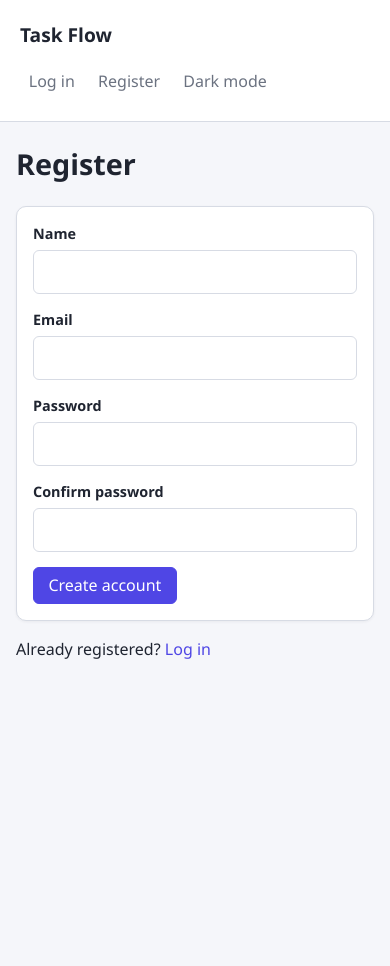
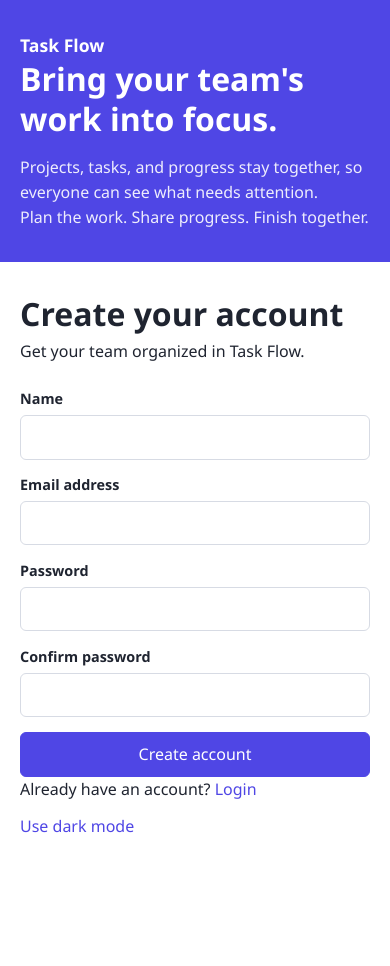
Before and after one commit to rin-n-bot/taskflow-task-management-system, a PHP site: page /pages/register.php in a window 390 px wide. After the commit the page ends 833 px from the top, so only its background shows below. Run offline with PHP 8.4, Linux system fonts and the light colour scheme.

Commit message:
Update auth layouts and remove sample seed data

```diff
--- a/assets/css/style.css
+++ b/assets/css/style.css
@@ -1,4 +1,4 @@
-/* Task Flow: shared styles. Only classes listed in AGENTS.md are used. */
+/* Theme colors */
 
 body.theme-light {
     --bg: #f5f6fa;
@@ -32,6 +32,7 @@ body.theme-dark {
     --info-soft: #1c2740;
 }
 
+/* Base typography and links */
 * {
     box-sizing: border-box;
 }
@@ -69,6 +70,7 @@ p {
     margin: 0 0 0.75rem;
 }
 
+/* Page layout and sidebar */
 .container {
     width: 100%;
     max-width: 960px;
@@ -149,6 +151,7 @@ p {
     width: 100%;
 }
 
+/* Form panels */
 main > form:not(.row) {
     width: 100%;
     max-width: 640px;
@@ -159,6 +162,7 @@ main > form:not(.row) {
     box-shadow: 0 1px 3px rgb(31 36 48 / 6%);
 }
 
+/* Profile avatar */
 main > img[alt="Current profile avatar"] {
     width: 6rem;
     height: 6rem;
@@ -166,6 +170,7 @@ main > img[alt="Current profile avatar"] {
     object-fit: cover;
 }
 
+/* Focus indicators and buttons */
 a:focus-visible,
 button:focus-visible {
     outline: 3px solid var(--primary);
@@ -211,6 +216,7 @@ button:focus-visible {
     opacity: 0.9;
 }
 
+/* Form fields and validation */
 .field {
     display: flex;
     flex-direction: column;
@@ -266,6 +272,7 @@ button:focus-visible {
     font-size: 0.85rem;
 }
 
+/* Data tables */
 .table {
     width: 100%;
     border-collapse: collapse;
@@ -295,6 +302,7 @@ button:focus-visible {
     border-bottom: 0;
 }
 
+/* Task priority and status badges */
 .badge-low,
 .badge-medium,
 .badge-high,
@@ -330,6 +338,7 @@ button:focus-visible {
     color: var(--muted);
 }
 
+/* Alerts and empty states */
 .alert-success,
 .alert-error,
 .alert-info {
@@ -359,11 +368,13 @@ button:focus-visible {
     text-align: center;
 }
 
+/* Overdue task indicator */
 .is-overdue {
     color: var(--danger);
     font-weight: 600;
 }
 
+/* Dashboard summary cards */
 .content > main > section > .row {
     align-items: stretch;
 }
@@ -390,6 +401,92 @@ button:focus-visible {
     line-height: 1.2;
 }
 
+/* Authentication screens */
+body#auth-page .layout {
+    display: block;
+    min-height: 100vh;
+}
+
+body#auth-page .content {
+    min-height: 100vh;
+}
+
+body#auth-page main#auth-main {
+    display: grid;
+    grid-template-columns: minmax(0, 1.04fr) minmax(0, 0.96fr);
+    gap: 0;
+    width: 100%;
+    max-width: none;
+    min-height: 100vh;
+    margin: 0;
+    padding: 0;
+}
+
+body#auth-page main#auth-main > section {
+    display: flex;
+    flex-direction: column;
+    justify-content: center;
+    min-width: 0;
+    padding: clamp(2rem, 6vw, 5rem);
+}
+
+body#auth-page main#auth-main > section:first-child {
+    justify-content: space-between;
+    background: var(--primary);
+    color: var(--primary-text);
+}
+
+body#auth-page main#auth-main > section:first-child > a {
+    align-self: flex-start;
+    color: inherit;
+    font-size: 1.1rem;
+}
+
+body#auth-page main#auth-main > section:first-child h1 {
+    max-width: 34rem;
+    margin-bottom: 1rem;
+    font-size: clamp(2rem, 3.4vw, 3rem);
+}
+
+body#auth-page main#auth-main > section:first-child p {
+    max-width: 36rem;
+    margin-bottom: 0;
+    opacity: 0.9;
+}
+
+body#auth-page main#auth-main > section:last-child {
+    align-items: center;
+    background: var(--surface);
+}
+
+body#auth-page main#auth-main > section:last-child > div {
+    width: 100%;
+    max-width: 420px;
+}
+
+body#auth-page main#auth-main > section:last-child h2 {
+    margin-bottom: 0.35rem;
+    font-size: 2rem;
+}
+
+body#auth-page #auth-form {
+    width: 100%;
+    max-width: none;
+    margin-top: 1.5rem;
+    padding: 0;
+    border: 0;
+    border-radius: 0;
+    background: transparent;
+    box-shadow: none;
+}
+
+body#auth-page #auth-form > .btn {
+    display: block;
+    width: 100%;
+    padding: 0.75rem 1rem;
+}
+
+/* Small-screen layout */
 @media (max-width: 760px) {
     .layout {
         display: block;
@@ -416,4 +513,24 @@ button:focus-visible {
     main > form:not(.row) {
         padding: 1rem;
     }
+
+    body#auth-page main#auth-main {
+        grid-template-columns: minmax(0, 1fr);
+    }
+
+    body#auth-page main#auth-main > section {
+        padding: 2rem 1.25rem;
+    }
+
+    body#auth-page main#auth-main > section:first-child {
+        min-height: 260px;
+    }
+
+    body#auth-page main#auth-main > section:first-child h1 {
+        font-size: 2rem;
+    }
+
+    body#auth-page main#auth-main > section:last-child {
+        min-height: 540px;
+    }
 }
--- a/includes/header.php
+++ b/includes/header.php
@@ -3,6 +3,7 @@
 require_once BASE_PATH . '/includes/auth.php';
 
 $page_title = $page_title ?? 'Task Flow';
+$is_auth_page = in_array($page_title, ['Log in', 'Register'], true);
 
 // Theme preference comes from a cookie; only light or dark is accepted.
 $theme = 'light';
@@ -19,8 +20,9 @@ $next_theme = $theme === 'dark' ? 'light' : 'dark';
     <title><?php echo e($page_title); ?> | Task Flow</title>
     <link rel="stylesheet" href="<?php echo BASE_URL; ?>/assets/css/style.css">
 </head>
-<body class="theme-<?php echo e($theme); ?>">
+<body class="theme-<?php echo e($theme); ?>"<?php echo $is_auth_page ? ' id="auth-page"' : ''; ?>>
     <div class="layout">
+        <?php if (!$is_auth_page): ?>
             <aside class="sidebar">
                 <a href="<?php echo BASE_URL; ?>/index.php"><strong>Task Flow</strong></a>
 
@@ -43,6 +45,7 @@ $next_theme = $theme === 'dark' ? 'light' : 'dark';
                     </a>
                 </nav>
             </aside>
+        <?php endif; ?>
 
         <div class="content">
-            <main class="container stack">
+            <main class="container stack"<?php echo $is_auth_page ? ' id="auth-main"' : ''; ?>>
--- a/pages/register.php
+++ b/pages/register.php
@@ -54,24 +54,36 @@ $page_title = 'Register';
 require_once BASE_PATH . '/includes/header.php';
 ?>
 
-<h1>Register</h1>
+<section aria-labelledby="register-promo-heading">
+    <a href="<?php echo BASE_URL; ?>/index.php"><strong>Task Flow</strong></a>
+    <div>
+        <h1 id="register-promo-heading">Bring your team's work into focus.</h1>
+        <p>Projects, tasks, and progress stay together, so everyone can see what needs attention.</p>
+    </div>
+    <p>Plan the work. Share progress. Finish together.</p>
+</section>
+
+<section aria-labelledby="register-heading">
+    <div>
+        <h2 id="register-heading">Create your account</h2>
+        <p>Get your team organized in Task Flow.</p>
 
         <?php if (isset($errors['general'])): ?>
             <div class="alert-error"><?php echo e($errors['general']); ?></div>
         <?php endif; ?>
 
-<form method="post" action="<?php echo BASE_URL; ?>/pages/register.php">
+        <form id="auth-form" method="post" action="<?php echo BASE_URL; ?>/pages/register.php">
             <div class="field<?php echo isset($errors['name']) ? ' has-error' : ''; ?>">
                 <label for="name">Name</label>
-        <input type="text" id="name" name="name" value="<?php echo e($name); ?>">
+                <input type="text" id="name" name="name" autocomplete="name" value="<?php echo e($name); ?>">
                 <?php if (isset($errors['name'])): ?>
                     <span class="error"><?php echo e($errors['name']); ?></span>
                 <?php endif; ?>
             </div>
 
             <div class="field<?php echo isset($errors['email']) ? ' has-error' : ''; ?>">
-        <label for="email">Email</label>
-        <input type="email" id="email" name="email" value="<?php echo e($email); ?>">
+                <label for="email">Email address</label>
+                <input type="email" id="email" name="email" autocomplete="email" value="<?php echo e($email); ?>">
                 <?php if (isset($errors['email'])): ?>
                     <span class="error"><?php echo e($errors['email']); ?></span>
                 <?php endif; ?>
@@ -79,7 +91,7 @@ require_once BASE_PATH . '/includes/header.php';
 
             <div class="field<?php echo isset($errors['password']) ? ' has-error' : ''; ?>">
                 <label for="password">Password</label>
-        <input type="password" id="password" name="password">
+                <input type="password" id="password" name="password" autocomplete="new-password">
                 <?php if (isset($errors['password'])): ?>
                     <span class="error"><?php echo e($errors['password']); ?></span>
                 <?php endif; ?>
@@ -87,7 +99,7 @@ require_once BASE_PATH . '/includes/header.php';
 
             <div class="field<?php echo isset($errors['confirm']) ? ' has-error' : ''; ?>">
                 <label for="confirm">Confirm password</label>
-        <input type="password" id="confirm" name="confirm">
+                <input type="password" id="confirm" name="confirm" autocomplete="new-password">
                 <?php if (isset($errors['confirm'])): ?>
                     <span class="error"><?php echo e($errors['confirm']); ?></span>
                 <?php endif; ?>
@@ -96,6 +108,13 @@ require_once BASE_PATH . '/includes/header.php';
             <button type="submit" class="btn btn-primary">Create account</button>
         </form>
 
-<p>Already registered? <a href="<?php echo BASE_URL; ?>/pages/login.php">Log in</a></p>
+        <p>Already have an account? <a href="<?php echo BASE_URL; ?>/pages/login.php">Login</a></p>
+        <p>
+            <a href="<?php echo BASE_URL; ?>/pages/theme.php?theme=<?php echo e($next_theme); ?>">
+                Use <?php echo $theme === 'dark' ? 'light' : 'dark'; ?> mode
+            </a>
+        </p>
+    </div>
+</section>
 
 <?php require_once BASE_PATH . '/includes/layout_end.php'; ?>
```
Also changed, not shown: AGENTS.md (+4 -1 lines), database/taskflow.sql (+4 -68 lines), pages/login.php (+26 -7 lines), project_scope.md (+10 -7 lines). Lines whose indentation alone changed are shown as unchanged.
